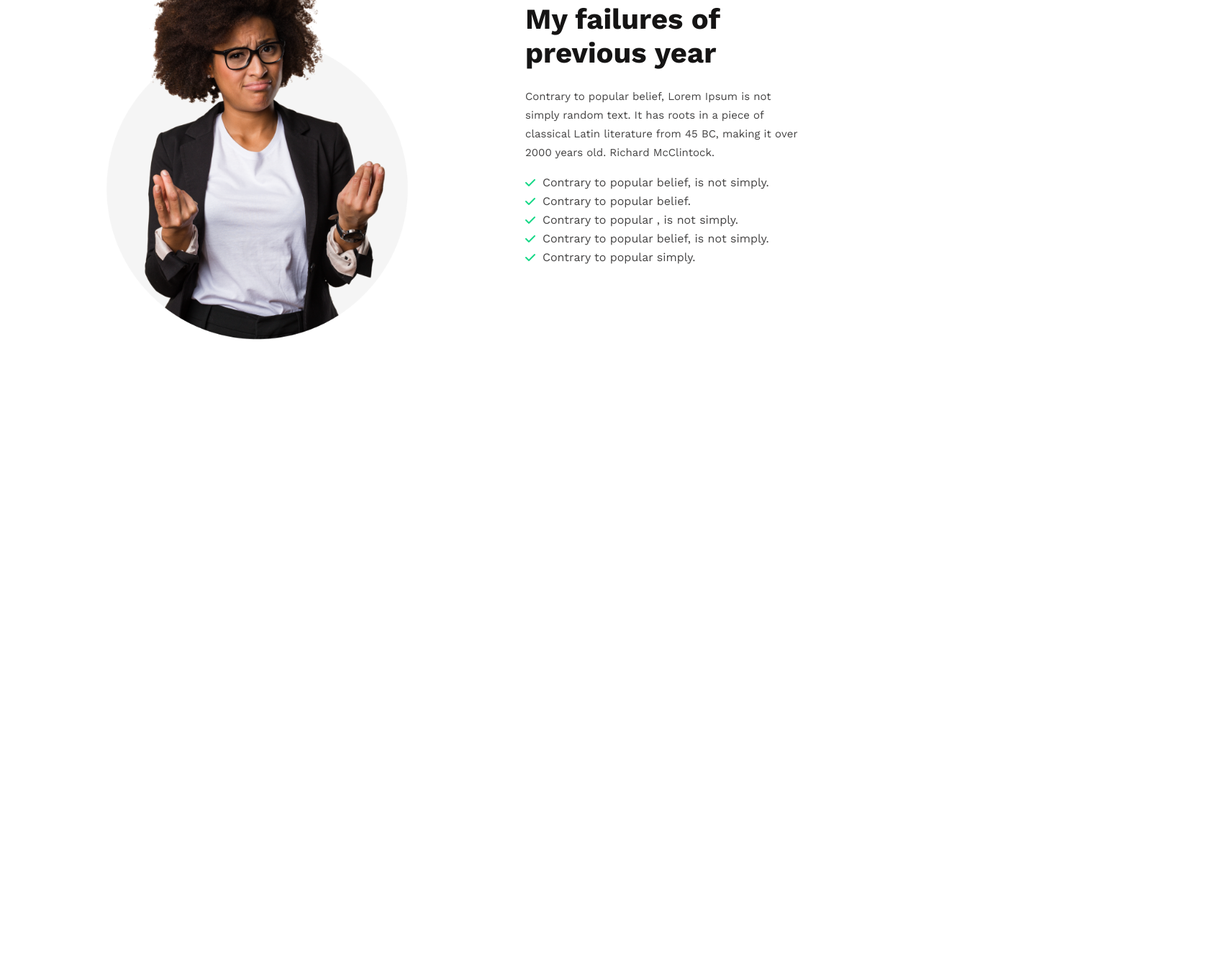
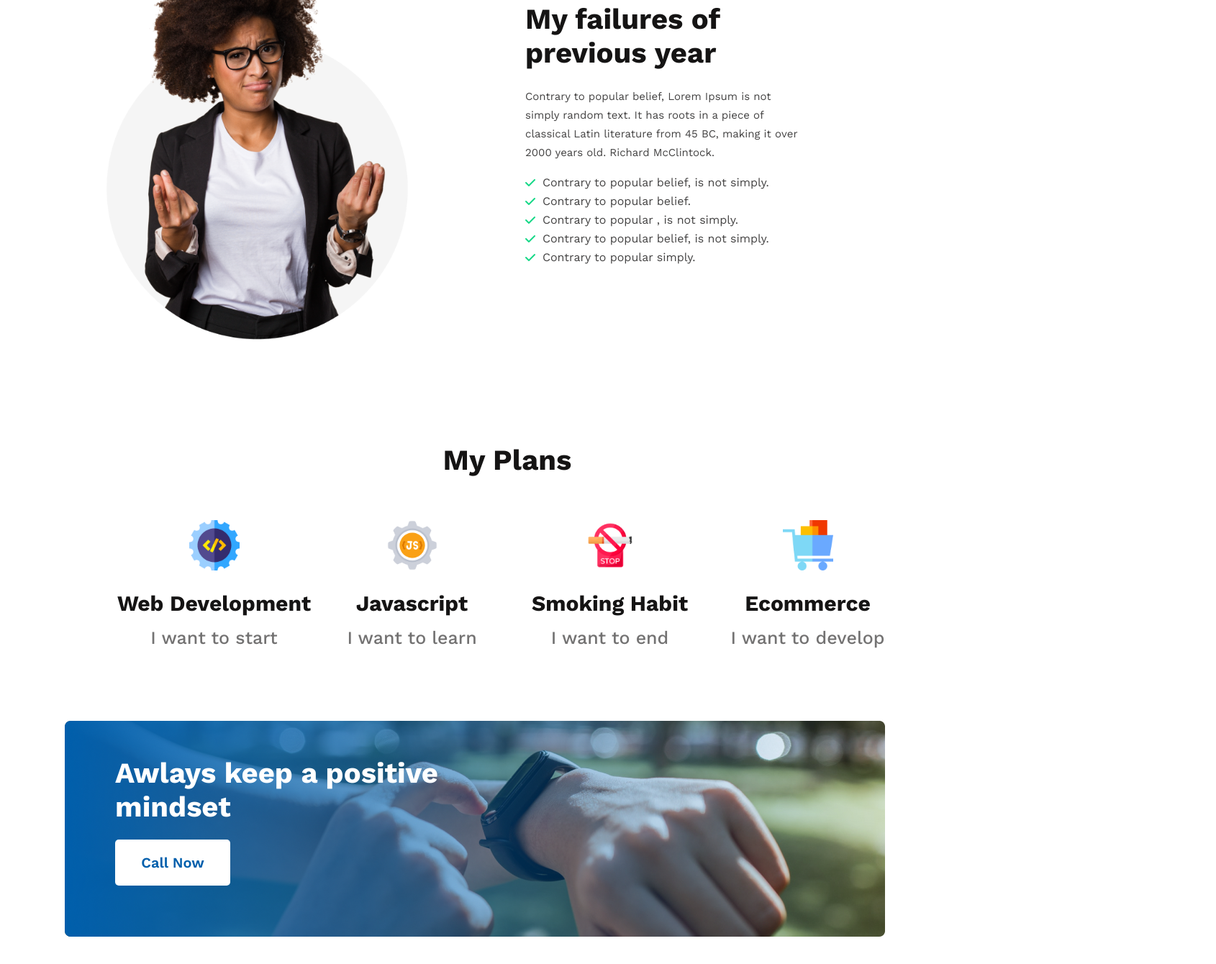
Before and after one commit to kiddy-11/new-years, a plain HTML site: page index.html in a window 1280 px wide. Shown: the part 1232-2572 px from the top of the page at 72% size, 1690 px wide, since content can reach past the window. Before the commit the page ends 1708 px from the top, so only its background shows below. Drawn offline with nearby package versions, Linux system fonts and the light colour scheme.

Commit message:
positive

```diff
--- a/css/style.css
+++ b/css/style.css
@@ -61,6 +61,7 @@ main{
     justify-content: center;
     margin: 90px 0 0 40px;
     padding-left: 90px;
+    padding-bottom: 60px;
 }
 .failure-img-1{
     width: 451px;
@@ -97,3 +98,62 @@ main{
     line-height: 26px;
     font-size: 16px;
 }
+/* Plan Style */
+.my-plan{
+    padding-bottom: 10px;
+    margin: 80px 0 90px 80px;
+
+    }
+.my-plan-head{
+    color: var(--Dark-01, #151414);
+    font-size: 40px;
+    font-weight: 700;
+    text-align: center;
+}
+.skills-gain{
+    display: grid;
+    grid-template-columns: repeat(4, 1fr);
+    text-align: center;
+    align-items: center;
+    justify-content: center;
+    margin: 60px 20px 0 80px;
+    padding-right: 50px;
+}
+.plan-img{
+    width: 70px;
+    height: 70px;
+}
+
+.plan-skill{
+    color: var(--Dark-01, #151414);
+    font-size: 30px;
+    font-weight: 700;
+    padding-top: 24px;
+}
+.skill-pera{
+    color: var(--Dark-03, #737272);
+    font-size: 25px;
+    font-weight: 500;
+    padding-top: 16px;
+}
+/* Positive-mindset style */
+.positive-mindset{
+    position: relative;
+    background-image: url(../images/watch.png);
+    width: 200vh;
+    height: 100vh;
+    background-repeat: no-repeat;
+    margin-left: 90px;
+}
+.positive{
+    position: absolute;
+    top: 50px;
+    padding-left: 70px;
+}
+.mind-set-head{
+    color: #ffffff;
+    font-family: Work Sans;
+    font-size: 40px;
+    font-weight: 700;
+
+}
--- a/index.html
+++ b/index.html
@@ -62,6 +62,51 @@
         </div>
     </section>
     <!-- Failure Section End -->
+
+    <!-- My Plan Section Start -->
+       <section class="my-plan">
+        <h3 class="my-plan-head">
+            My Plans
+        </h3>
+        <!-- Skills Gain -->
+        <div class="skills-gain">
+            <div class="skill-item">
+                <img class="plan-img" src="images/icons/web.png" alt="">
+                <h4 class="plan-skill">Web Development</h4>
+                <p class="skill-pera">I want to start</p>
+            </div>
+            <div class="skill-item">
+                <img class="plan-img" src="images/icons/js.png" alt="">
+                <h4 class="plan-skill">Javascript</h4>
+                <p class="skill-pera">I want to learn</p>
+            </div>
+            <div class="skill-item">
+                <img class="plan-img" src="images/icons/smoke.png" alt="">
+                <h4 class="plan-skill">Smoking Habit</h4>
+                <p class="skill-pera">I want to end</p>
+            </div>
+            <div class="skill-item">
+                <img class="plan-img" src="images/icons/ecom.png" alt="">
+                <h4 class="plan-skill">Ecommerce</h4>
+                <p class="skill-pera">I want to develop</p>
+            </div>
+        </div>
+       </section>
+    <!-- My Plan Section End -->
+
+    <!-- Positive-mindset Section Start -->
+    <section class="positive-mindset">
+        <img src="images/gradient1.png" alt="" class="gradiyent">
+           <div class="positive">
+            <h2 class="mind-set-head">Awlays keep a positive<br> mindset</h2>
+            <button class="btn-primary">Call Now</button>
+           </div>
+    </section>
+    <!-- Positive-mindset Section End -->
+
+    <!-- Footer Section Start -->
+
+    <!-- Footer Section End -->
    </main>
 </body>
 </html>
```
